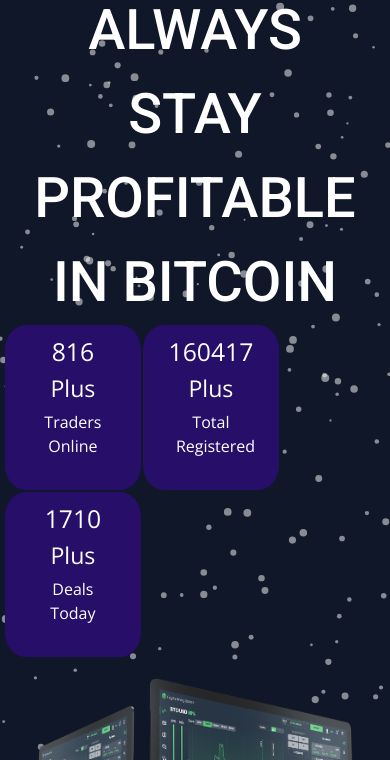
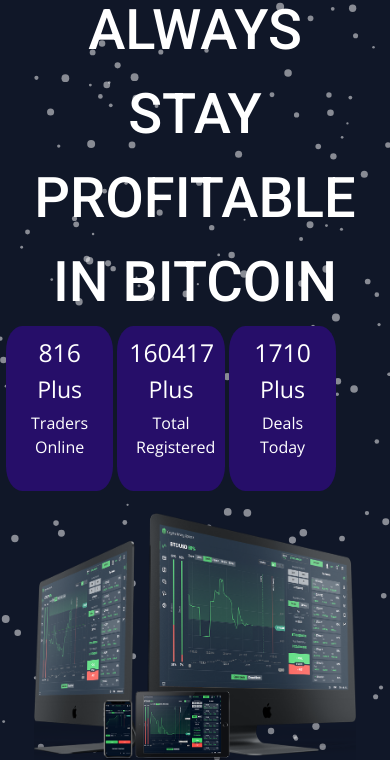
Before and after one commit to bigwells/expertstradefx.com, a plain HTML site: page css/index.html in a window 390 px wide. Shown: the part 78-838 px from the top of the page. Drawn offline with nearby package versions, Linux system fonts and the light colour scheme; a script that the page names is missing.

Commit message:
Add files via upload

```diff
--- a/css/css/styles.css
+++ b/css/css/styles.css
@@ -53,7 +53,7 @@ h1{
 
 .header-container{
     background-color: #260e69;
-    width: 8.5rem;
+    width: 30%;
     height: 165px;
     border-radius: 15%;
     margin: 10px;
@@ -143,6 +143,7 @@ h1{
 .crypto-live-prices-heading{
     font-family: 'Roboto';
     margin-bottom: 30px;
+    padding-top: 30px;
 }
 
 
@@ -285,7 +286,7 @@ h1{
     }
 
     .header-container{
-        margin: 1px;
+        margin: 2px;
     }
 
     .pc-img{
```
